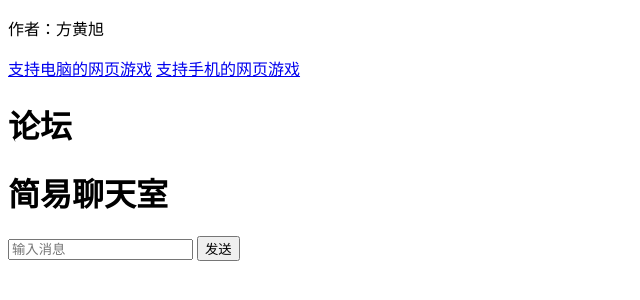
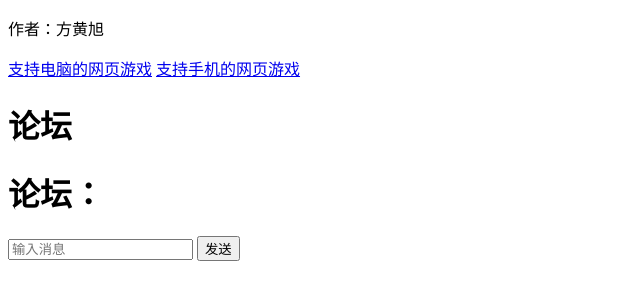
Before and after one commit to fanghuangxu/HtmlGame, a plain HTML site: page index.html in a window 1280 px wide. Shown: the whole page, without its empty margins (0-640 px from the left). Drawn offline with Linux system fonts and the light colour scheme.

Commit message:
Update index.html
Signed-off-by: fanghuangxu <159121972+fanghuangxu@users.noreply.github.com>

```diff
--- a/index.html
+++ b/index.html
@@ -11,7 +11,7 @@
     <a href='phone.html'>支持手机的网页游戏</a>
     <h1>论坛</h1>
     <body>
-<h1>简易聊天室</h1>
+<h1>论坛：</h1>
 <div id="chat"></div>
 <input type="text" id="message" placeholder="输入消息">
 <button onclick="sendMessage()">发送</button>
```
